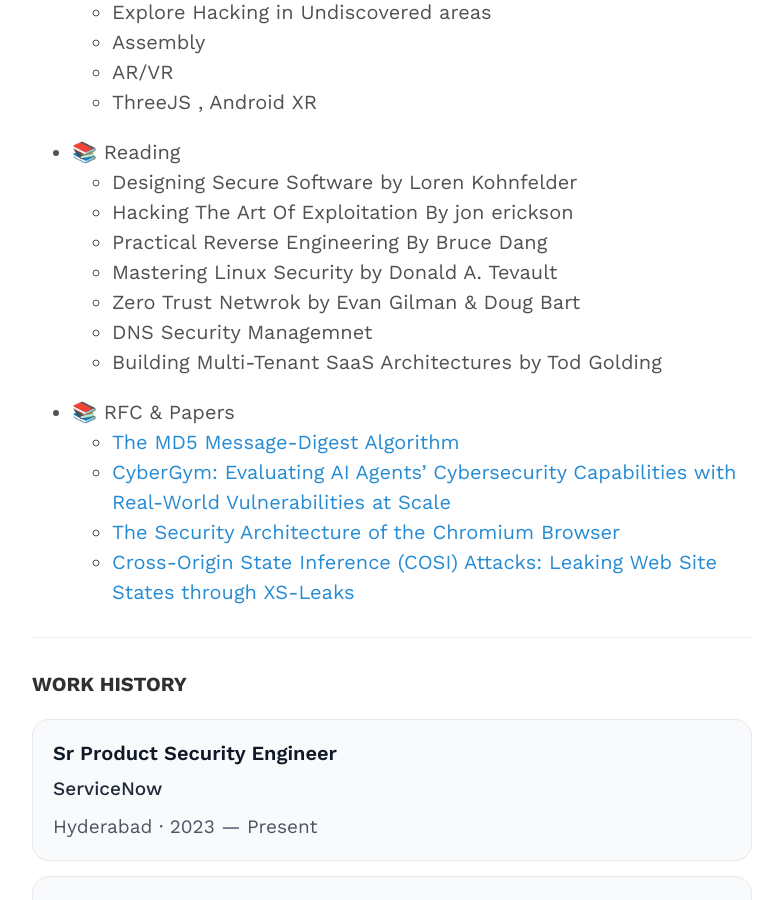
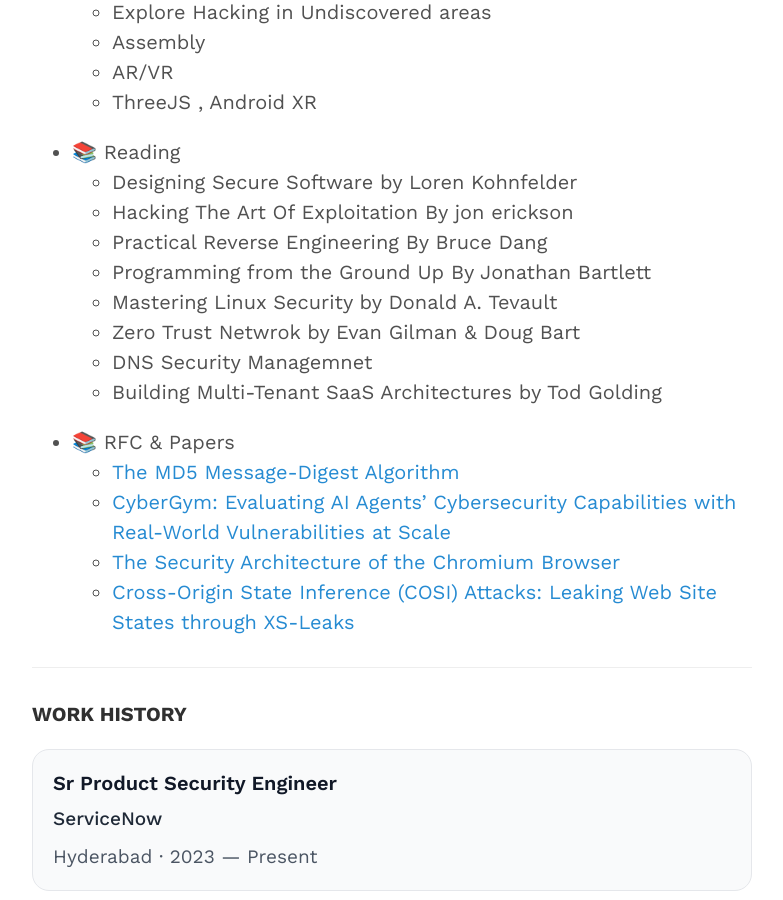
Before and after one commit to ironfisto/ironfisto.github.io, a Jekyll site: the page built from index.markdown, in a window 1280 px wide and 900 px high, scrolled down 724 px. Shown: the whole window, without its empty margins (248-1031 px from the left). Built offline with Jekyll 4.4.1, drawn with Linux system fonts in a browser that asks for light colours.

Commit message:
added new books

```diff
--- a/index.markdown
+++ b/index.markdown
@@ -26,6 +26,7 @@ I am a Senior Product Security Engineer with expertise in threat modeling, secur
   - Designing Secure Software by Loren Kohnfelder
   - Hacking The Art Of Exploitation By jon erickson
   - Practical Reverse Engineering By Bruce Dang
+  - Programming from the Ground Up By Jonathan Bartlett
   - Mastering Linux Security by Donald A. Tevault
   - Zero Trust Netwrok by Evan Gilman & Doug Bart
   - DNS Security Managemnet
```
